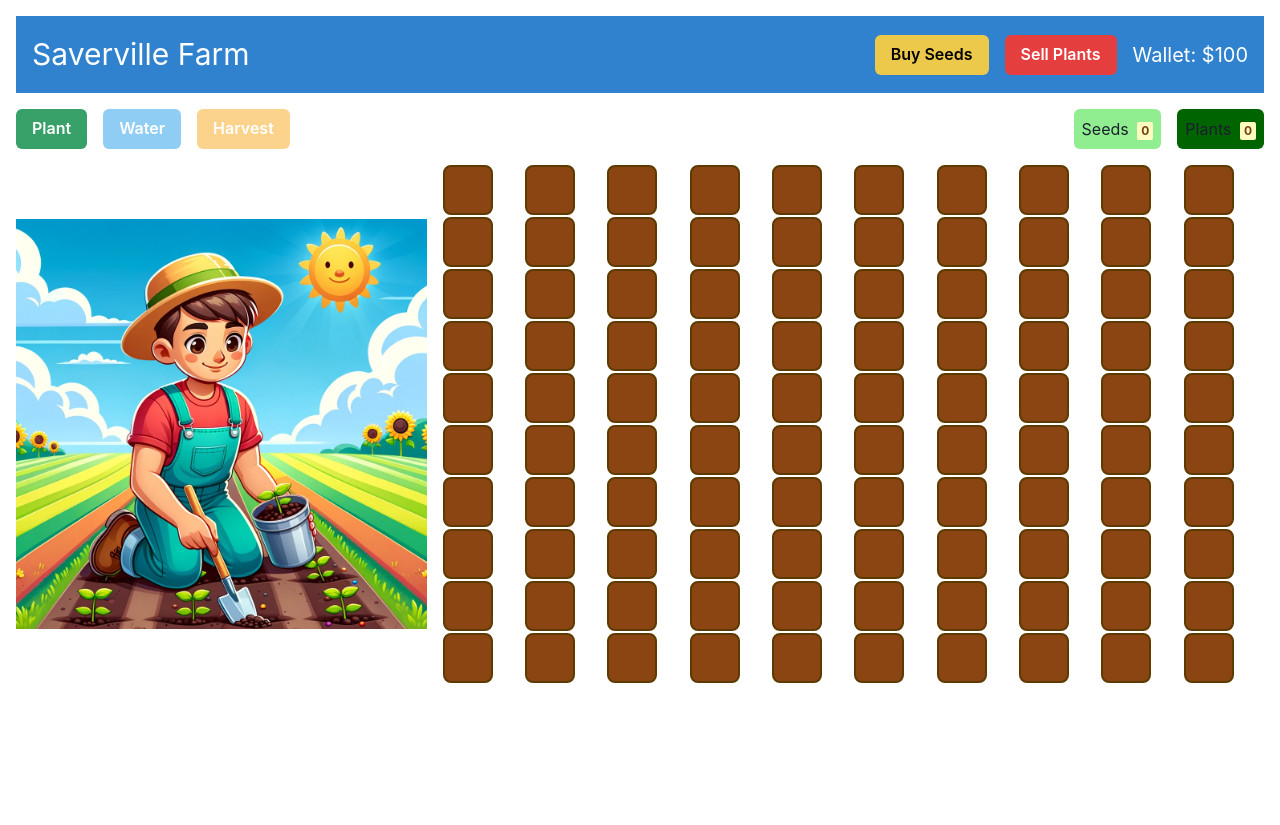
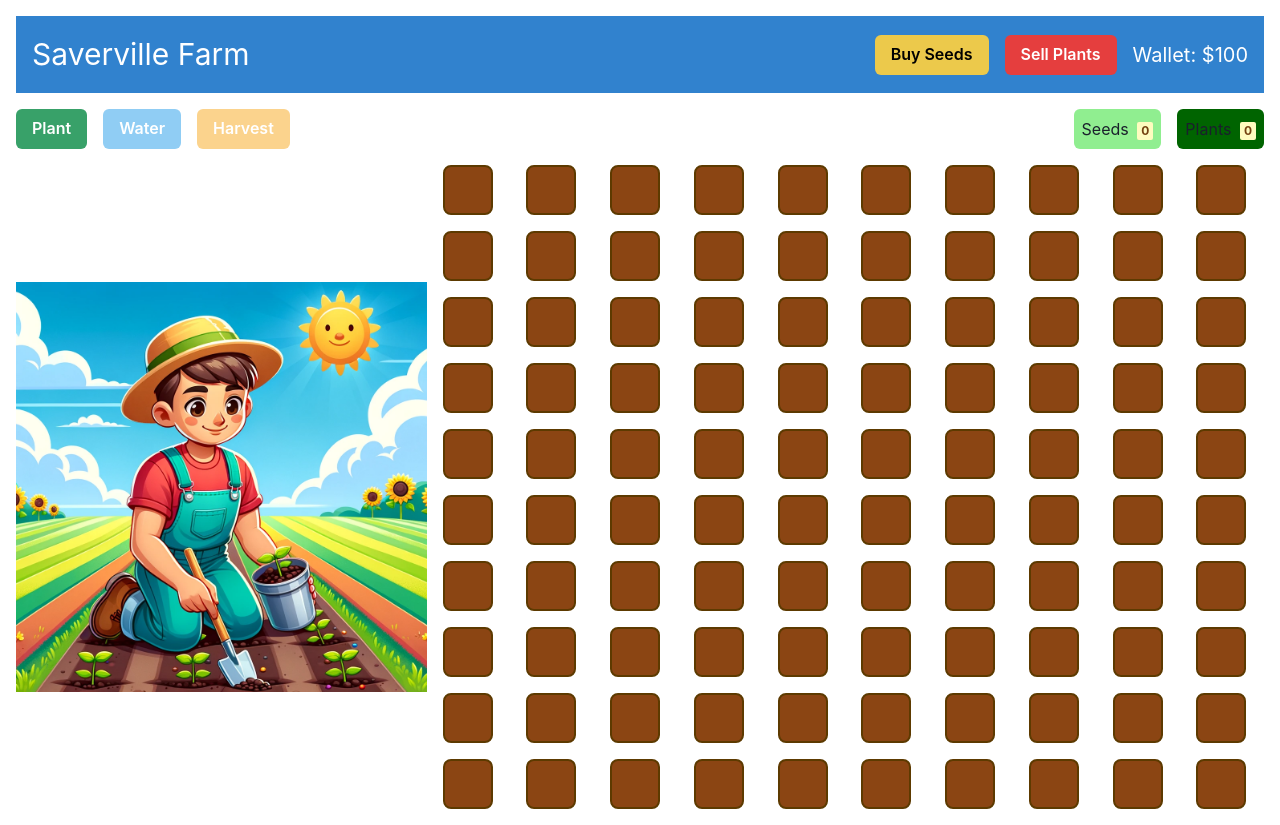
Before and after one commit to GPT-Engineer-App/react-farmville-game, a React (Vite) app: page / in a window 1280 px wide. Before the commit the page ends 800 px from the top, so only its background shows below. Built offline with nearby package versions, Linux system fonts and the light colour scheme.

Commit message:
Update Index.jsx

```diff
--- a/src/pages/Index.jsx
+++ b/src/pages/Index.jsx
@@ -227,7 +227,7 @@ const Index = () => {
         <Box flex="1">
           <Image src={mode === "planting" ? "/planting.png" : mode === "watering" ? "/watering.png" : "/harvesting.png"} alt={`${mode} mode`} boxSize="100%" />
         </Box>
-        <SimpleGrid columns={10} spacing="2px" flex="2">
+        <SimpleGrid columns={10} spacing={4} flex="2">
           {farmGrid.map((cell, index) => (
             <Box key={index} w="50px" h="50px" borderWidth="2px" borderColor="#5D3A00" borderRadius="lg" bg="#8B4513" display="flex" alignItems="center" justifyContent="center" onClick={() => handleGridClick(index)}>
               {cell.state === "seeded" && <Box w="100%" h="100%" />}
```
